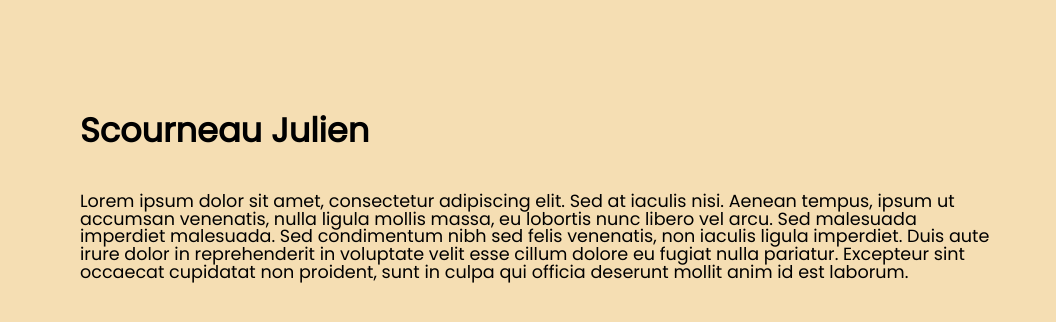
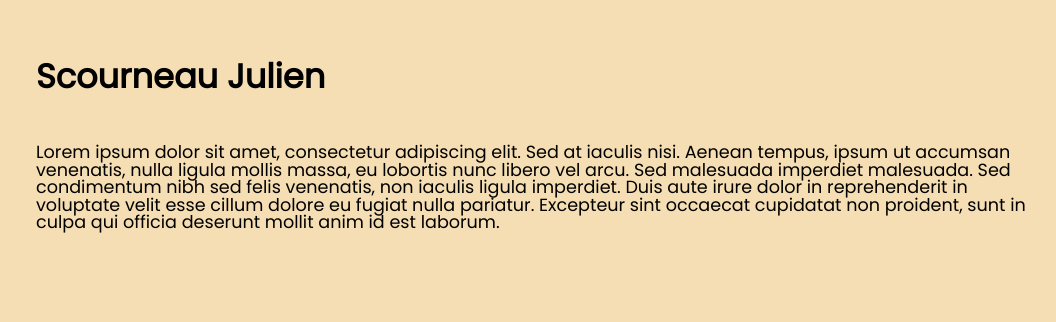
Before and after one commit to JulienScourneau/thecollection, a plain HTML site: page index.html in a window 1280 px wide. Shown: the full height of the page, 224-1280 px from the left. Drawn offline with Linux system fonts and the light colour scheme; no server answers.

Commit message:
Update header text margin

```diff
--- a/assets/style/scss/layout/_header.scss
+++ b/assets/style/scss/layout/_header.scss
@@ -17,7 +17,7 @@
         }
     }
     &__div {
-        margin: 5%;
+        margin: 10px 20px;
         &__title {
             font-size: 2.1em;
             font-weight: bold;
```
Also changed, not shown: assets/style/css/style.css.
